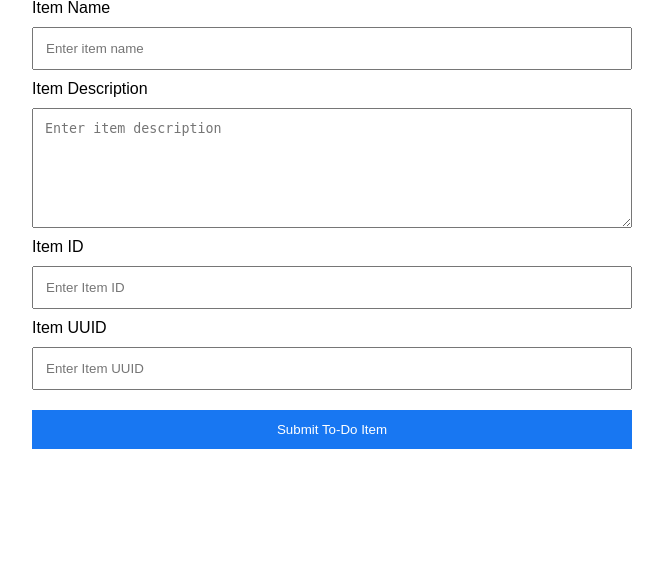
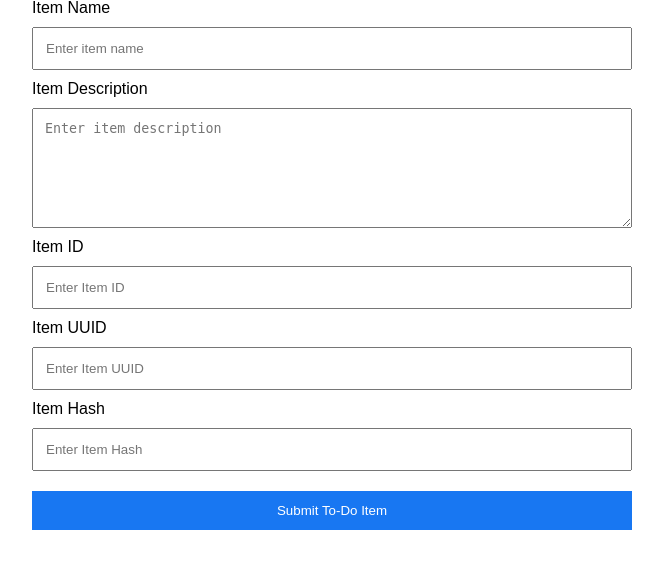
Before and after one commit to anilcs0006-art/flask-project, a Flask app: template templates/todo.html in a window 1280 px wide. Shown: the part 169-738 px from the top of the page, without its empty margins (308-971 px from the left). Run offline with Flask 3, Linux system fonts and the light colour scheme; the template is opened without the code that fills it, so the values that code supplies are empty.

Commit message:
Add Item Hash field to To-Do form

```diff
--- a/templates/todo.html
+++ b/templates/todo.html
@@ -49,6 +49,9 @@ html
         <label for="itemUUID">Item UUID</label>
         <input type="text" id="itemUUID" name="itemUUID"
                     placeholder="Enter Item UUID" required>
+        <label for="itemHash">Item Hash</label>
+        <input type="text" id="itemHash" name="itemHash"
+                   placeholder="Enter Item Hash" required>
         <button type="submit">Submit To-Do Item</button>
     </form>
 
```
